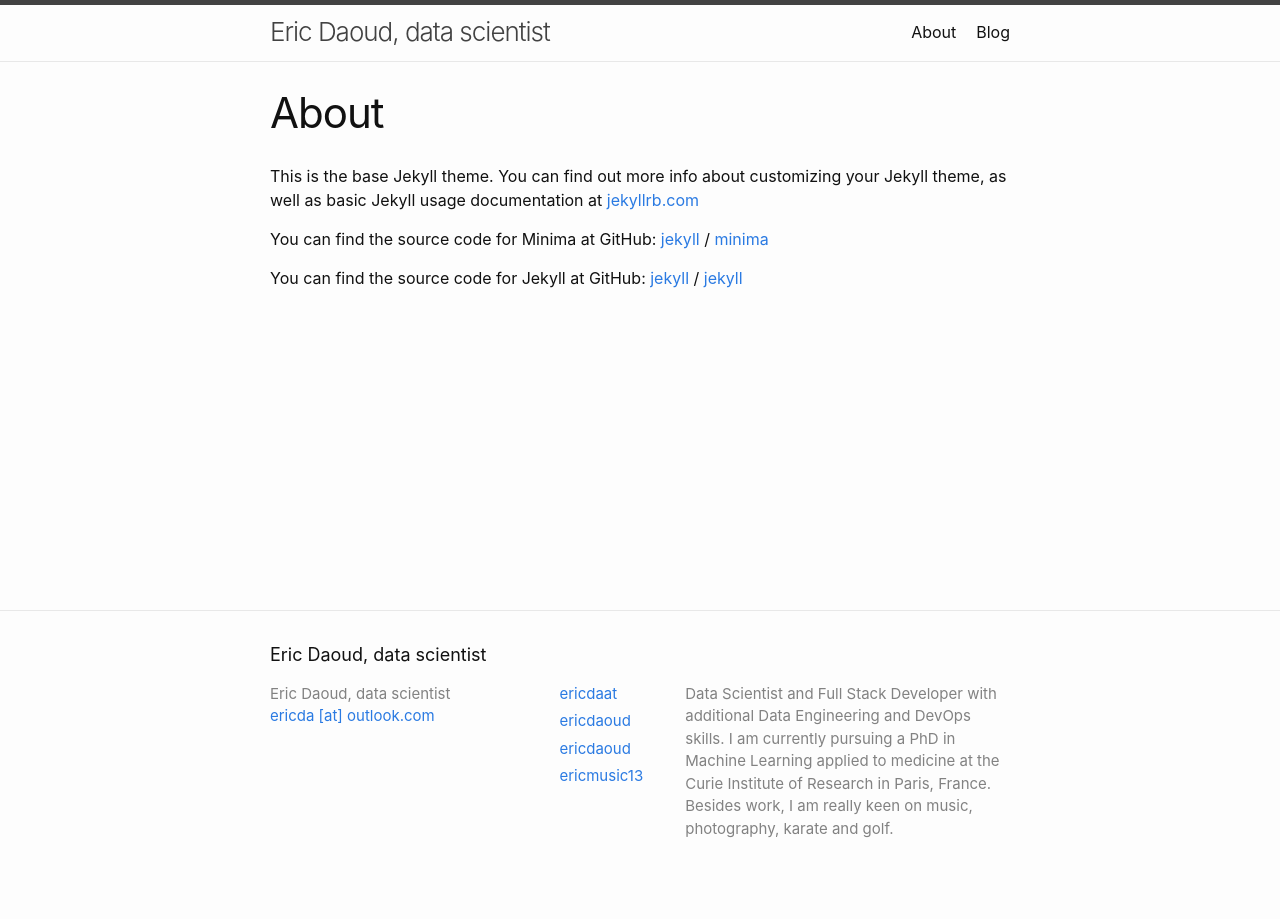
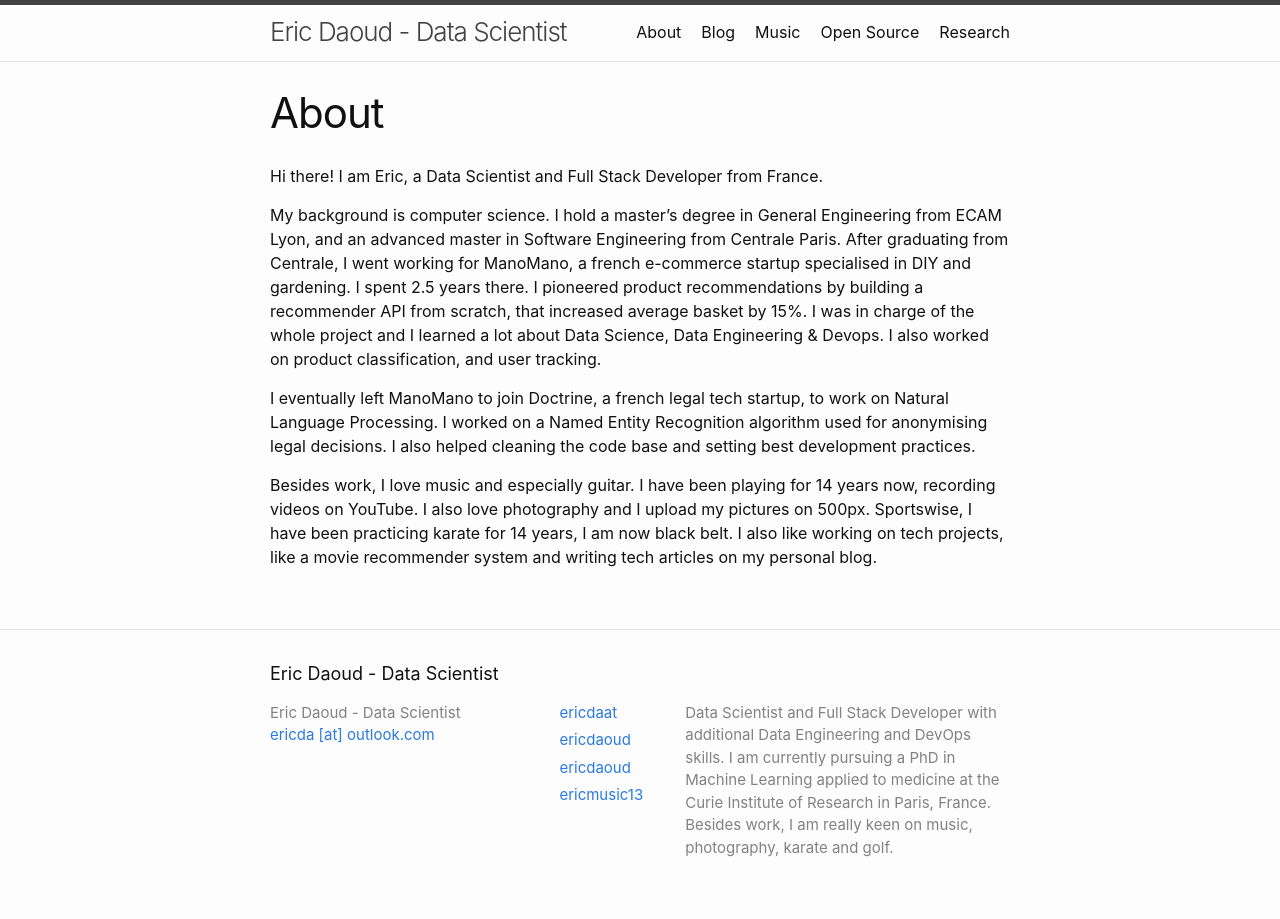
Before and after one commit to ericdaat/jekyll-blog, a Jekyll site: the page built from about.md, in a window 1280 px wide. Built offline with Jekyll 4.4.1, drawn with Linux system fonts in a browser that asks for light colours.

Commit message:
add more pages

```diff
--- a/_config.yml
+++ b/_config.yml
@@ -18,7 +18,7 @@
 # You can create any custom variable you would like, and they will be accessible
 # in the templates via {{ site.myvariable }}.
 
-title: Eric Daoud, data scientist
+title: Eric Daoud - Data Scientist
 email: ericda [at] outlook.com
 description: >- # this means to ignore newlines until "baseurl:"
   Data Scientist and Full Stack Developer with additional Data Engineering
--- a/_layouts/blog.html
+++ b/_layouts/blog.html
@@ -10,7 +10,7 @@ layout: default
   {{ content }}
 
   {%- if site.posts.size > 0 -%}
-    <h2 class="post-list-heading">{{ page.list_title | default: "Posts" }}</h2>
+    <!-- <h2 class="post-list-heading">{{ page.list_title | default: "Posts" }}</h2> -->
 
     <ul class="post-list">
         {%- for post in site.posts -%}
--- a/about.md
+++ b/about.md
@@ -4,15 +4,26 @@ title: About
 permalink: /about/
 ---
 
-This is the base Jekyll theme. You can find out more info about customizing your Jekyll theme, as well as basic Jekyll usage documentation at [jekyllrb.com](https://jekyllrb.com/)
+Hi there! I am Eric, a Data Scientist and Full Stack Developer from France.
 
-You can find the source code for Minima at GitHub:
-[jekyll][jekyll-organization] /
-[minima](https://github.com/jekyll/minima)
+My background is computer science. I hold a master’s degree in General
+Engineering from ECAM Lyon, and an advanced master in Software Engineering
+from Centrale Paris.
+After graduating from Centrale, I went working for ManoMano, a french
+e-commerce startup specialised in DIY and gardening. I spent 2.5 years there.
+I pioneered product recommendations by building a recommender API from scratch,
+that increased average basket by 15%. I was in charge of the whole project
+and I learned a lot about Data Science, Data Engineering & Devops.
+I also worked on product classification, and user tracking.
 
-You can find the source code for Jekyll at GitHub:
-[jekyll][jekyll-organization] /
-[jekyll](https://github.com/jekyll/jekyll)
+I eventually left ManoMano to join Doctrine, a french legal tech startup,
+to work on Natural Language Processing. I worked on a Named Entity Recognition
+algorithm used for anonymising legal decisions. I also helped cleaning
+the code base and setting best development practices.
 
-
-[jekyll-organization]: https://github.com/jekyll
+Besides work, I love music and especially guitar. I have been playing
+for 14 years now, recording videos on YouTube. I also love photography
+and I upload my pictures on 500px. Sportswise, I have been practicing
+karate for 14 years, I am now black belt. I also like working on tech
+projects, like a movie recommender system and writing tech articles
+on my personal blog.
```
Also changed, not shown: index.md (+4 -29 lines), music.md (added, +7 -0 lines), open-source.md (added, +19 -0 lines), research.md (added, +7 -0 lines).
